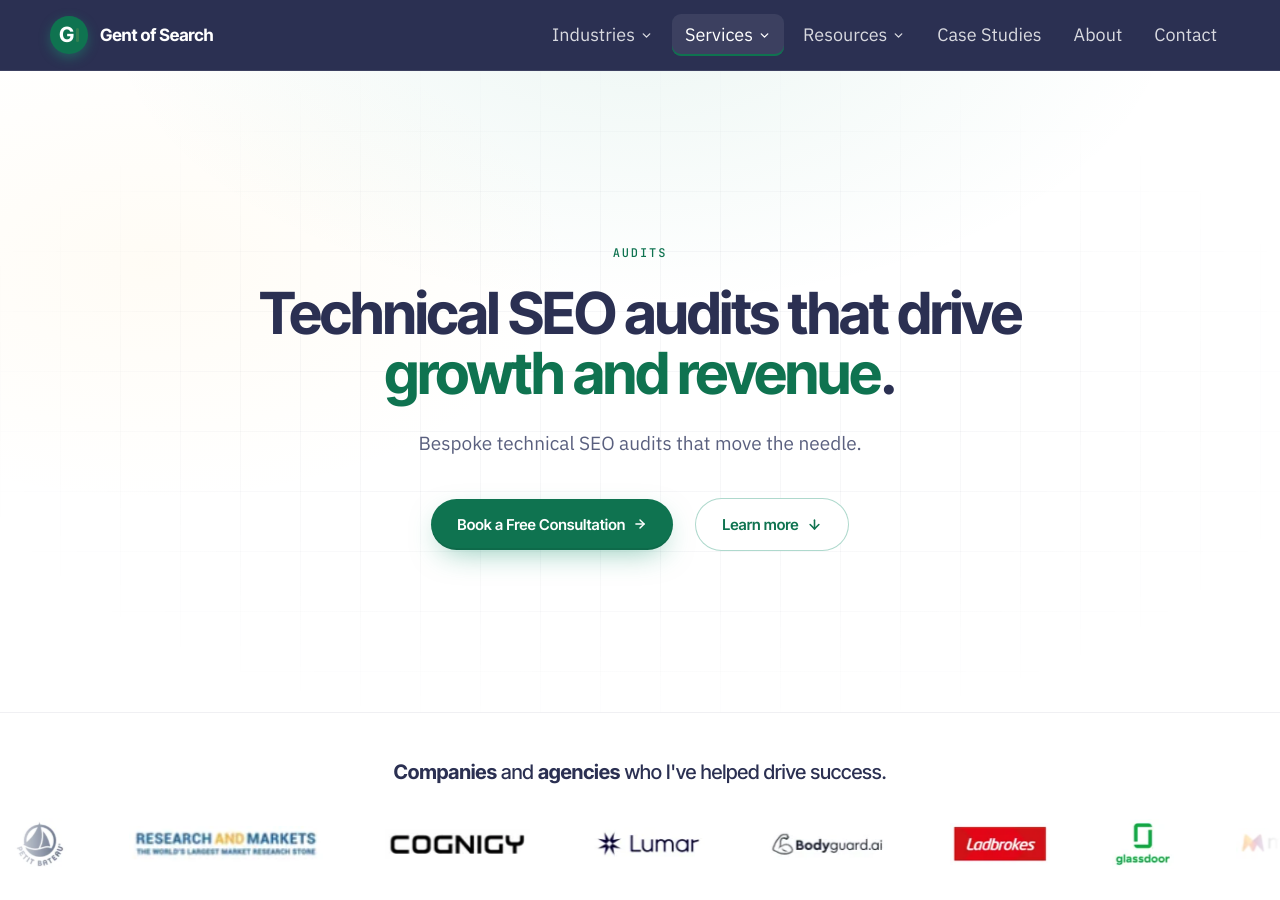
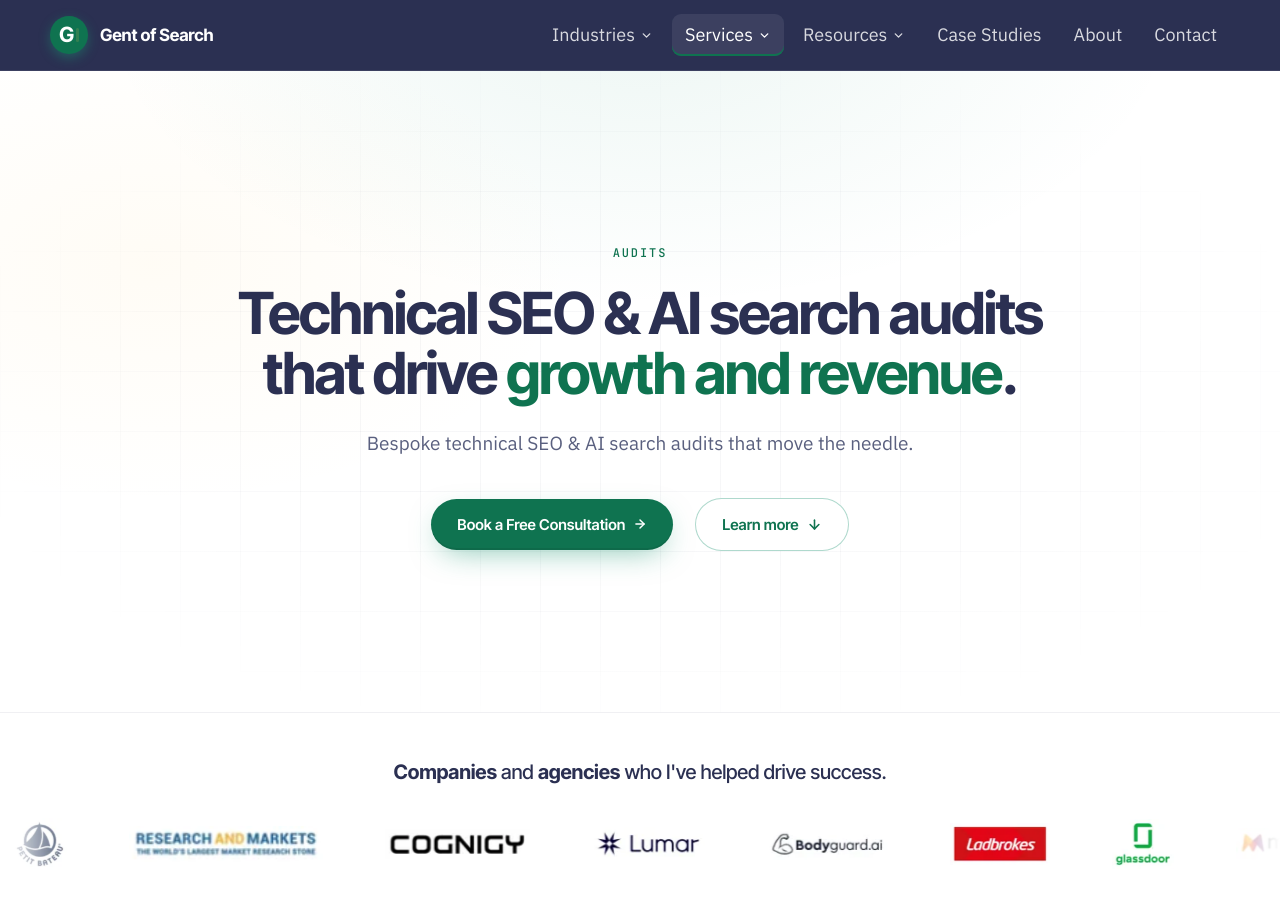
Before and after one commit to Gent-of-Search/gentofsearch.com, a Jekyll site: the page built from services/audits.html, in a window 1280 px wide and 900 px high. Built offline with Jekyll 4.4.1, drawn with Linux system fonts in a browser that asks for light colours; some of the changed text lies outside the part shown.

Commit message:
Audits page: technical SEO & AI search audits wording
Co-Authored-By: Claude Opus 5.5 <noreply@anthropic.com>

```diff
--- a/services/audits.html
+++ b/services/audits.html
@@ -1,7 +1,7 @@
 ---
 layout: default
-title: "Technical SEO Audits"
-description: "Bespoke technical SEO audits that move the needle — prioritised, actionable, and built for large sites."
+title: "Technical SEO & AI Search Audits"
+description: "Bespoke technical SEO & AI search audits that move the needle — prioritised, actionable, and built for large sites."
 permalink: /services/audits/
 nav_active: services
 service: audits
@@ -12,8 +12,8 @@ service: audits
     <div aria-hidden="true" style="position:absolute; inset:0; background-image:linear-gradient(rgba(43,48,82,0.04) 1px, transparent 1px), linear-gradient(90deg, rgba(43,48,82,0.04) 1px, transparent 1px); background-size:60px 60px; -webkit-mask-image:radial-gradient(ellipse at center, black 35%, transparent 78%); mask-image:radial-gradient(ellipse at center, black 35%, transparent 78%); pointer-events:none;"></div>
     <div style="position:relative; width:min(1180px,100% - 48px); margin:0 auto; padding:84px 0 72px; text-align:center;">
       <div style="font-family:'JetBrains Mono',monospace; font-size:12px; font-weight:500; letter-spacing:0.16em; text-transform:uppercase; color:#0F7350; margin-bottom:20px;">AUDITS</div>
-      <h1 style="font-family:'Inter Tight',sans-serif; font-weight:700; font-size:clamp(38px,4.6vw,58px); line-height:1.04; letter-spacing:-0.035em; color:#2B3052; margin:0 auto 24px; max-width:900px;">Technical SEO audits that drive <span style="color:#0F7350;">growth and revenue</span>.</h1>
-      <p style="font-size:clamp(17px,1.5vw,19px); color:#5A607F; max-width:560px; margin:0 auto; line-height:1.7;">Bespoke technical SEO audits that move the needle.</p>
+      <h1 style="font-family:'Inter Tight',sans-serif; font-weight:700; font-size:clamp(38px,4.6vw,58px); line-height:1.04; letter-spacing:-0.035em; color:#2B3052; margin:0 auto 24px; max-width:900px;">Technical SEO &amp; AI search audits that drive <span style="color:#0F7350;">growth and revenue</span>.</h1>
+      <p style="font-size:clamp(17px,1.5vw,19px); color:#5A607F; max-width:560px; margin:0 auto; line-height:1.7;">Bespoke technical SEO &amp; AI search audits that move the needle.</p>
       <div style="display:flex; flex-wrap:wrap; justify-content:center; align-items:center; gap:22px; margin-top:38px;">
         <a href="{{ '/contact/' | relative_url }}" style="display:inline-flex; align-items:center; gap:8px; padding:14px 26px; border-radius:999px; font-family:'Inter Tight',sans-serif; font-weight:600; font-size:15px; background:#0F7350; color:#FFFFFF; text-decoration:none; box-shadow:0 10px 30px -10px rgba(26,147,111,0.55), inset 0 -2px 0 rgba(0,0,0,0.08);">Book a Free Consultation<svg width="14" height="14" viewBox="0 0 24 24" fill="none" stroke="currentColor" stroke-width="2.5" stroke-linecap="round" stroke-linejoin="round"><line x1="5" y1="12" x2="19" y2="12"></line><polyline points="12 5 19 12 12 19"></polyline></svg></a>
         <a href="#overview" style="display:inline-flex; align-items:center; gap:8px; padding:14px 26px; border-radius:999px; font-family:'Inter Tight',sans-serif; font-weight:600; font-size:15px; color:#0F7350; text-decoration:none; background:#FFFFFF; border:1px solid rgba(26,147,111,0.35);">Learn more<svg width="15" height="15" viewBox="0 0 24 24" fill="none" stroke="currentColor" stroke-width="2.5" stroke-linecap="round" stroke-linejoin="round"><line x1="12" y1="5" x2="12" y2="19"></line><polyline points="19 12 12 19 5 12"></polyline></svg></a>
@@ -73,7 +73,7 @@ service: audits
   <section id="overview" style="padding:82px 0; background:#FFFFFF; scroll-margin-top:70px;">
     <div style="width:min(1180px,100% - 48px); margin:0 auto;">
       <div style="max-width:720px; margin:0 auto 52px; text-align:center;">
-        <h2 style="font-family:'Inter Tight',sans-serif; font-weight:700; font-size:clamp(28px,3.2vw,40px); line-height:1.14; letter-spacing:-0.02em; color:#2B3052; margin:0 0 18px;">Smarter technical SEO audits designed to drive growth.</h2>
+        <h2 style="font-family:'Inter Tight',sans-serif; font-weight:700; font-size:clamp(28px,3.2vw,40px); line-height:1.14; letter-spacing:-0.02em; color:#2B3052; margin:0 0 18px;">Smarter technical SEO &amp; AI search audits designed to drive growth.</h2>
         <p style="font-size:18px; line-height:1.7; color:#5A607F; margin:0;">I focus on technical SEO audits that identify the opportunities in your tech stack holding back your organic search visibility, traffic and revenue. Instead of a 100+ page report nobody reads, I focus on the opportunities that drive results.</p>
       </div>
       <div class="gos-g3" style="display:grid; grid-template-columns:repeat(3,1fr); gap:24px;">
```
